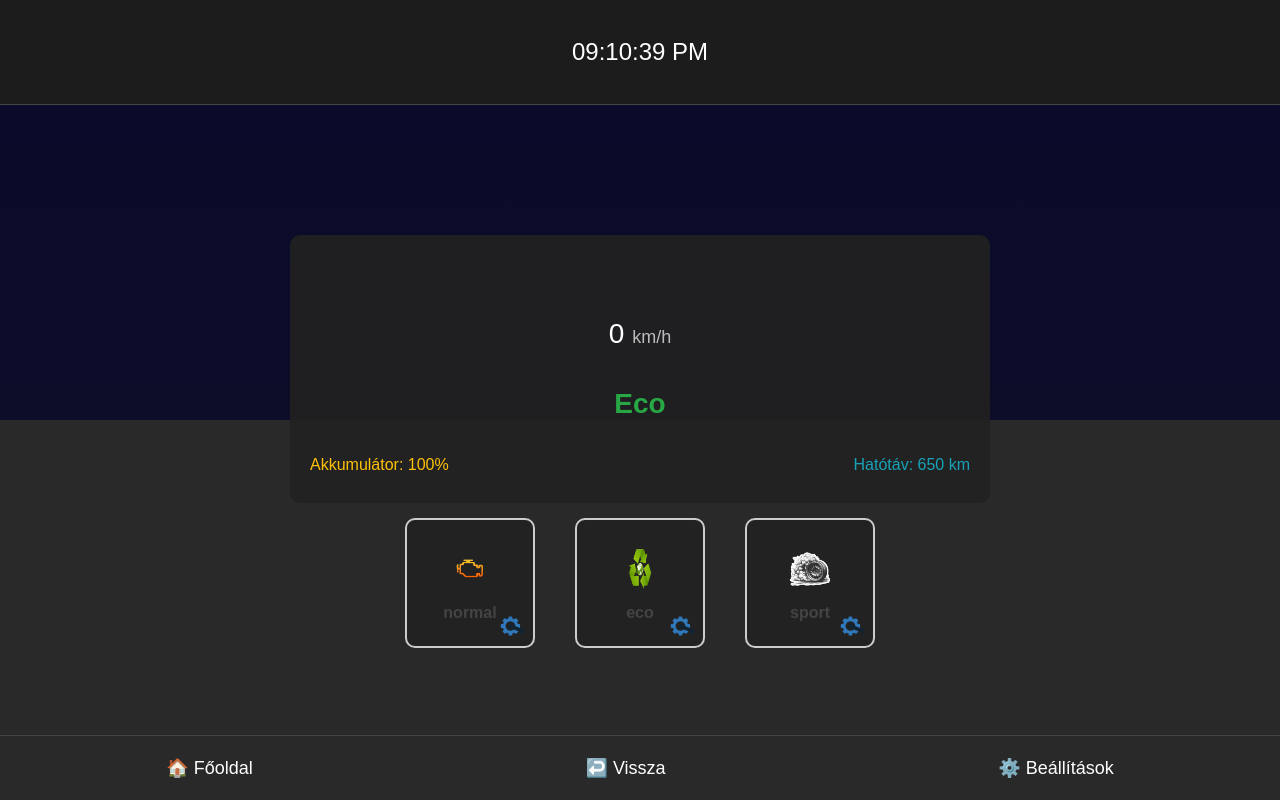
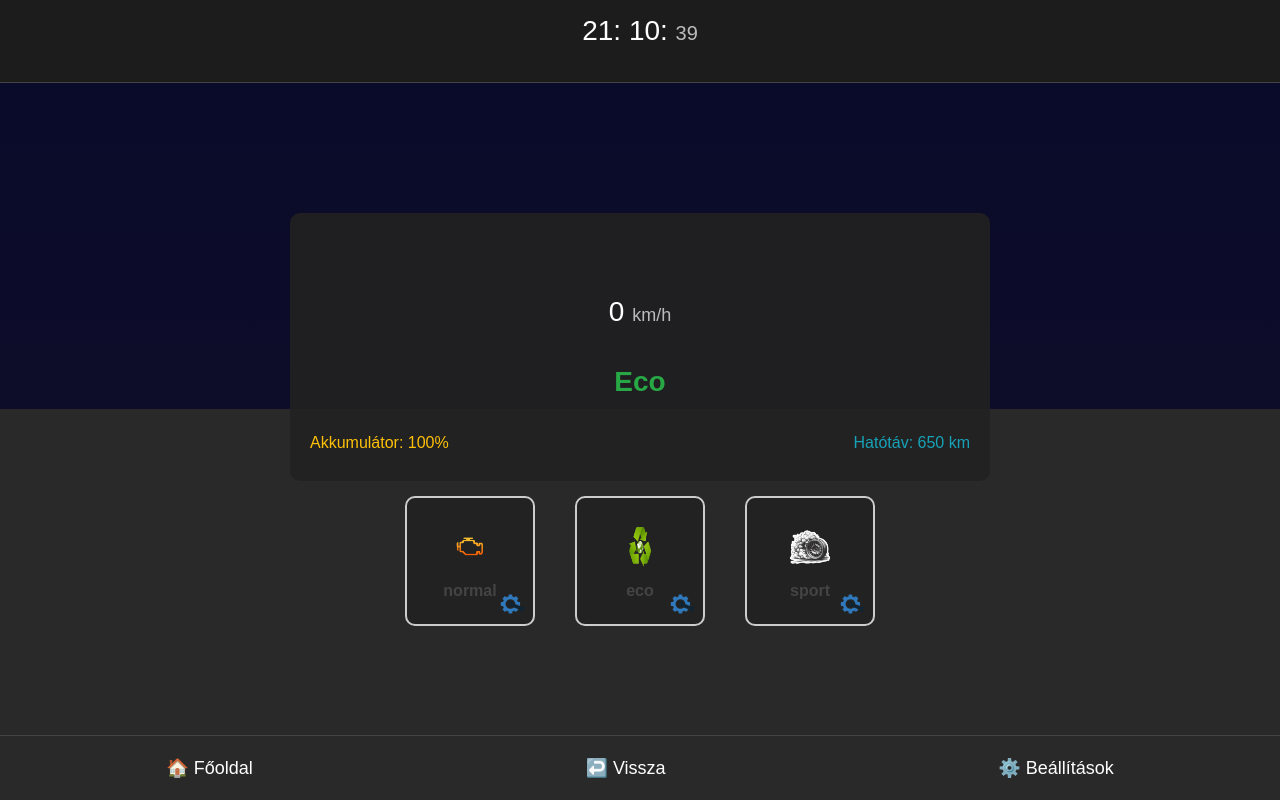
Before and after one commit to juhaszszabolcs90/Frontend_Car_onboard_computer, a Vue app: page /dashboard in a window 1280 px wide. Built offline with nearby package versions, Linux system fonts and the light colour scheme.

Commit message:
update showing seconds

```diff
--- a/src/components/Dashboard.vue
+++ b/src/components/Dashboard.vue
@@ -8,10 +8,14 @@ import settingsIcon from "@/assets/settings-icon.png";
 // Aktuális idő frissítése
 import { ref, onMounted } from "vue";
 
-const currentTime = ref("");
+const currentTime = ref({ hours: "00", minutes: "00", seconds: "00" });
+
 const updateTime = () => {
   const now = new Date();
-  currentTime.value = now.toLocaleTimeString([], { hour: "2-digit", minute: "2-digit", second: "2-digit" });
+  const hours = now.getHours().toString().padStart(2, "0");
+  const minutes = now.getMinutes().toString().padStart(2, "0");
+  const seconds = now.getSeconds().toString().padStart(2, "0");
+  currentTime.value = { hours, minutes, seconds };
 };
 onMounted(() => {
   updateTime();
@@ -42,7 +46,12 @@ const changeMode = (mode) => {
   <div id="app">
     <!-- Fejléc: Aktuális idő -->
     <header class="header">
-      <p class="current-time">{{ currentTime }}</p>
+          <!-- Idő kijelzése -->
+    <div class="current-time">
+        <span class="hours">{{ currentTime.hours }}</span>:
+        <span class="minutes">{{ currentTime.minutes }}</span>:
+        <span class="seconds">{{ currentTime.seconds }}</span>
+      </div>
     </header>
 
     <!-- Dashboard tartalom -->
@@ -116,8 +125,21 @@ const changeMode = (mode) => {
   border-bottom: 1px solid #444;
 }
 
+/* Idő kijelzése */
 .current-time {
-  font-size: 24px;
+  font-size: 28px;
+  text-align: center;
+  margin-bottom: 20px;
+}
+
+.current-time .hours,
+.current-time .minutes {
+  font-size: 28px;
+}
+
+.current-time .seconds {
+  font-size: 20px;
+  opacity: 0.7; /* Halványabb szín a másodperceknek */
 }
 
 /* Tartalom */
```
